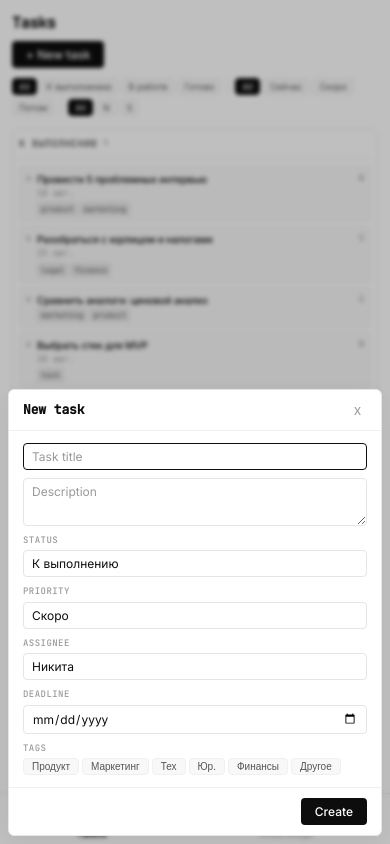
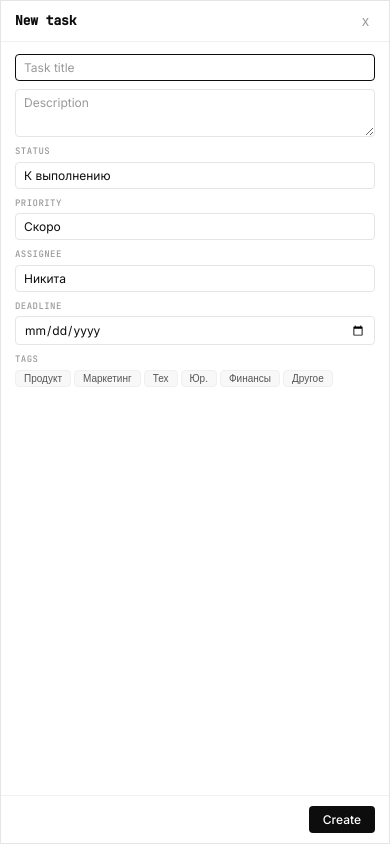
Before and after one commit to ropotovn/consulting-hub, a React (Vite) app: page / in a window 390 px wide. Both pictures are taken after a click on the button "+ New task". Built offline with nearby package versions, Linux system fonts and the light colour scheme.

Commit message:
v0.4: comments, mobile fixes, 3 new themes

```diff
--- a/src/App.css
+++ b/src/App.css
@@ -474,22 +474,74 @@ select.input { cursor: pointer; appearance: none; }
   display: none;
   position: fixed; bottom: 0; left: 0; right: 0;
   background: var(--bg); border-top: 1px solid var(--border);
-  padding: 6px 0 env(safe-area-inset-bottom, 0);
+  padding: 4px 0 env(safe-area-inset-bottom, 0);
   z-index: 50;
 }
 
 .mobile-nav-inner {
-  display: flex; justify-content: space-around;
+  display: flex; justify-content: space-around; align-items: center;
 }
 
 .mobile-nav-btn {
-  display: flex; flex-direction: column; align-items: center; gap: 2px;
-  padding: 4px 12px; border: none; background: none;
-  color: var(--text-muted); font-size: 10px; font-family: var(--font-mono);
+  display: flex; flex-direction: column; align-items: center; gap: 1px;
+  padding: 3px 10px; border: none; background: none;
+  color: var(--text-muted); font-size: 9px; font-family: var(--font-mono);
   cursor: pointer;
 }
 .mobile-nav-btn.active { color: var(--text); font-weight: 600; }
-.mobile-nav-btn-icon { font-size: 16px; }
+.mobile-nav-btn-icon { font-size: 14px; }
+
+/* Mobile theme strip */
+.mobile-theme-strip {
+  display: none;
+  overflow-x: auto;
+  padding: 8px 12px;
+  gap: 6px;
+  background: var(--bg-secondary);
+  border-bottom: 1px solid var(--border);
+}
+
+.mobile-theme-strip .theme-dot {
+  min-width: 24px; width: 24px; height: 24px;
+}
+
+/* Comments */
+.comments-section {
+  margin-top: 16px; padding-top: 12px;
+  border-top: 1px solid var(--border);
+}
+
+.comments-title {
+  font-size: 10px; color: var(--text-muted); text-transform: uppercase;
+  letter-spacing: 0.06em; margin-bottom: 8px; font-family: var(--font-mono);
+}
+
+.comment-item {
+  padding: 6px 8px; margin-bottom: 4px;
+  background: var(--bg-secondary); border-radius: var(--radius-sm);
+  border: 1px solid var(--border-light);
+}
+
+.comment-author {
+  font-size: 9px; color: var(--text-muted); margin-bottom: 2px;
+  font-family: var(--font-mono);
+}
+
+.comment-text {
+  font-size: 12px; color: var(--text); line-height: 1.4;
+}
+
+.comment-input-row {
+  display: flex; gap: 6px; margin-top: 8px;
+}
+
+.comment-input-row .input {
+  flex: 1; font-size: 11px;
+}
+
+.comment-input-row .btn-primary {
+  font-size: 10px; padding: 4px 10px;
+}
 
 @media (max-width: 768px) {
   .sidebar {
@@ -500,8 +552,12 @@ select.input { cursor: pointer; appearance: none; }
     display: block;
   }
 
+  .mobile-theme-strip {
+    display: flex;
+  }
+
   .main-content {
-    padding: 12px 12px 60px;
+    padding: 8px 10px 56px;
   }
 
   .board-columns {
@@ -520,26 +576,31 @@ select.input { cursor: pointer; appearance: none; }
   .board-header, .kb-header {
     flex-direction: column;
     align-items: flex-start;
-    gap: 6px;
+    gap: 4px;
   }
 
   .filters {
-    gap: 3px;
+    gap: 2px;
+    overflow-x: auto;
+    flex-wrap: nowrap;
+    padding-bottom: 4px;
   }
 
   .filter-chip {
     padding: 2px 6px;
     font-size: 9px;
+    flex-shrink: 0;
   }
 
   .filter-sep {
     display: none;
   }
 
+  /* KB: fixed file list at top, note below */
   .kb-layout {
     flex-direction: column;
     height: auto;
-    gap: 12px;
+    gap: 10px;
   }
 
   .kb-files {
@@ -547,22 +608,30 @@ select.input { cursor: pointer; appearance: none; }
     min-width: 0;
     border-right: none;
     border-bottom: 1px solid var(--border);
-    padding: 0 0 8px;
+    padding: 0 0 6px;
     display: flex;
-    flex-wrap: wrap;
     gap: 4px;
     overflow-x: auto;
+    flex-wrap: nowrap;
+    position: sticky;
+    top: 0;
+    background: var(--bg);
+    z-index: 5;
+    padding-top: 4px;
   }
 
   .kb-files-title {
-    width: 100%;
-    margin-bottom: 2px;
+    flex-shrink: 0;
+    margin-bottom: 0;
+    margin-right: 4px;
+    align-self: center;
   }
 
   .kb-file-item {
     font-size: 10px;
     white-space: nowrap;
-    padding: 2px 6px;
+    padding: 3px 8px;
+    flex-shrink: 0;
   }
 
   .kb-note-panel {
@@ -573,16 +642,25 @@ select.input { cursor: pointer; appearance: none; }
     grid-template-columns: 1fr;
   }
 
+  /* Full-height modal on mobile */
+  .modal-overlay {
+    padding: 0;
+    align-items: stretch;
+  }
+
   .task-form, .note-editor {
     max-width: 100%;
     margin: 0;
-    max-height: calc(100vh - 20px);
-    border-radius: var(--radius);
+    max-height: 100vh;
+    border-radius: 0;
+    display: flex;
+    flex-direction: column;
   }
 
-  .modal-overlay {
-    padding: 8px;
-    align-items: flex-end;
+  .task-form .form-body,
+  .note-editor .editor-content {
+    flex: 1;
+    overflow-y: auto;
   }
 
   .editor-header {
@@ -590,7 +668,7 @@ select.input { cursor: pointer; appearance: none; }
   }
 
   .theme-grid {
-    grid-template-columns: repeat(5, 1fr);
+    grid-template-columns: repeat(7, 1fr);
   }
 }
 
--- a/src/App.tsx
+++ b/src/App.tsx
@@ -1,6 +1,6 @@
 import React from 'react';
 import { StoreProvider, useStore } from './hooks/useStore';
-import { ThemeProvider } from './hooks/useTheme';
+import { ThemeProvider, useTheme } from './hooks/useTheme';
 import { useTelegram } from './hooks/useTelegram';
 import Sidebar from './components/Sidebar';
 import TaskBoard from './components/TaskBoard';
@@ -12,6 +12,7 @@ import './App.css';
 const AppInner: React.FC = () => {
   const { view, showTaskForm, editingNoteId, setView } = useStore();
   const { isReady } = useTelegram();
+  const { theme, setTheme, themes } = useTheme();
 
   if (!isReady) {
     return (
@@ -25,6 +26,18 @@ const AppInner: React.FC = () => {
     <div className="app">
       <Sidebar />
       <main className="main-content">
+        {/* Mobile theme strip */}
+        <div className="mobile-theme-strip">
+          {themes.map(t => (
+            <div
+              key={t.id}
+              className={`theme-dot ${theme.id === t.id ? 'active' : ''}`}
+              style={{ background: t.bg, borderColor: t.border }}
+              onClick={() => setTheme(t.id)}
+              title={t.name}
+            />
+          ))}
+        </div>
         {view === 'tasks' ? <TaskBoard /> : <KnowledgeBase />}
       </main>
       {showTaskForm && <TaskForm />}
--- a/src/components/TaskForm.tsx
+++ b/src/components/TaskForm.tsx
@@ -1,7 +1,7 @@
 import React, { useState, useEffect } from 'react';
 import { useStore } from '../hooks/useStore';
 import { TAG_LABELS, PRIORITY_LABELS, STATUS_LABELS, ASSIGNEE_LABELS } from '../types';
-import type { TaskStatus, Priority, TaskTag, Assignee } from '../types';
+import type { TaskStatus, Priority, TaskTag, Assignee, TaskComment } from '../types';
 
 function newId(): string {
   return 't' + Date.now().toString(36) + Math.random().toString(36).slice(2, 6);
@@ -17,6 +17,8 @@ const TaskForm: React.FC = () => {
   const [tags, setTags] = useState<TaskTag[]>([]);
   const [assignee, setAssignee] = useState<Assignee>('nikita');
   const [deadline, setDeadline] = useState('');
+  const [commentText, setCommentText] = useState('');
+  const [taskComments, setTaskComments] = useState<TaskComment[]>([]);
 
   useEffect(() => {
     if (editingTask) {
@@ -27,14 +29,29 @@ const TaskForm: React.FC = () => {
       setTags(editingTask.tags);
       setAssignee(editingTask.assignee);
       setDeadline(editingTask.deadline?.split('T')[0] || '');
+      setTaskComments(editingTask.comments || []);
     } else {
       setTitle(''); setDescription(''); setStatus('todo'); setPriority('soon');
       setTags([]); setAssignee('nikita'); setDeadline('');
+      setTaskComments([]);
     }
   }, [editingTask]);
 
   const toggleTag = (tag: TaskTag) => {
     setTags(prev => prev.includes(tag) ? prev.filter(t => t !== tag) : [...prev, tag]);
+  };
+
+  const addComment = () => {
+    if (!commentText.trim()) return;
+    const comment: TaskComment = {
+      id: 'c' + Date.now().toString(36),
+      author: assignee,
+      authorName: ASSIGNEE_LABELS[assignee],
+      text: commentText.trim(),
+      createdAt: new Date().toISOString(),
+    };
+    setTaskComments(prev => [...prev, comment]);
+    setCommentText('');
   };
 
   const handleSubmit = (e: React.FormEvent) => {
@@ -45,7 +62,7 @@ const TaskForm: React.FC = () => {
       updateTask(editingTask.id, {
         title: title.trim(), description: description.trim(),
         status, priority, tags, assignee,
-        deadline: deadline || null,
+        deadline: deadline || null, comments: taskComments,
       });
     } else {
       addTask({
@@ -53,6 +70,7 @@ const TaskForm: React.FC = () => {
         status, priority, tags, assignee,
         deadline: deadline || null,
         createdAt: new Date().toISOString(), createdBy: 'user',
+        comments: [],
       });
     }
     handleClose();
@@ -110,6 +128,35 @@ const TaskForm: React.FC = () => {
               ))}
             </div>
           </div>
+
+          {editingTask && (
+            <div className="comments-section">
+              <div className="comments-title">Comments</div>
+              {taskComments.map(c => (
+                <div key={c.id} className="comment-item">
+                  <div className="comment-author">
+                    {c.authorName} · {new Date(c.createdAt).toLocaleDateString('ru-RU', { day: 'numeric', month: 'short', hour: '2-digit', minute: '2-digit' })}
+                  </div>
+                  <div className="comment-text">{c.text}</div>
+                </div>
+              ))}
+              {taskComments.length === 0 && (
+                <div style={{ fontSize: 11, color: 'var(--text-muted)', padding: '4px 0', fontFamily: 'var(--font-mono)' }}>
+                  No comments yet
+                </div>
+              )}
+              <div className="comment-input-row">
+                <input
+                  className="input"
+                  placeholder="Add comment..."
+                  value={commentText}
+                  onChange={e => setCommentText(e.target.value)}
+                  onKeyDown={e => { if (e.key === 'Enter') { e.preventDefault(); addComment(); } }}
+                />
+                <button type="button" className="btn-primary" onClick={addComment}>Send</button>
+              </div>
+            </div>
+          )}
         </div>
 
         <div className="form-footer">
--- a/src/data/sampleData.ts
+++ b/src/data/sampleData.ts
@@ -12,6 +12,7 @@ export const sampleTasks: Task[] = [
     deadline: '2026-08-10',
     createdAt: '2026-08-05T10:00:00Z',
     createdBy: 'agent',
+    comments: [],
   },
   {
     id: 't2',
@@ -24,6 +25,7 @@ export const sampleTasks: Task[] = [
     deadline: '2026-08-15',
     createdAt: '2026-08-06T12:00:00Z',
     createdBy: 'user',
+    comments: [],
   },
   {
     id: 't3',
@@ -36,6 +38,7 @@ export const sampleTasks: Task[] = [
     deadline: '2026-08-18',
     createdAt: '2026-08-07T09:00:00Z',
     createdBy: 'agent',
+    comments: [],
   },
   {
     id: 't4',
@@ -48,6 +51,7 @@ export const sampleTasks: Task[] = [
     deadline: '2026-08-25',
     createdAt: '2026-08-07T10:00:00Z',
     createdBy: 'user',
+    comments: [],
   },
   {
     id: 't5',
@@ -60,6 +64,7 @@ export const sampleTasks: Task[] = [
     deadline: '2026-08-12',
     createdAt: '2026-08-06T08:00:00Z',
     createdBy: 'agent',
+    comments: [],
   },
   {
     id: 't6',
@@ -72,6 +77,7 @@ export const sampleTasks: Task[] = [
     deadline: null,
     createdAt: '2026-08-07T11:00:00Z',
     createdBy: 'agent',
+    comments: [],
   },
   {
     id: 't7',
@@ -84,6 +90,7 @@ export const sampleTasks: Task[] = [
     deadline: '2026-08-20',
     createdAt: '2026-08-07T12:00:00Z',
     createdBy: 'user',
+    comments: [],
   },
 ];
 
--- a/src/themes.ts
+++ b/src/themes.ts
@@ -220,6 +220,66 @@ export const themes: ThemeColors[] = [
     radius: '12px',
     radiusSm: '6px',
   },
+  {
+    id: 'pink',
+    name: 'Pink',
+    bg: '#fff5f7',
+    bgSecondary: '#ffe4e9',
+    bgHover: '#ffd0d9',
+    bgActive: '#ffb8c6',
+    border: '#f0b8c5',
+    borderLight: '#ffdde5',
+    text: '#2d1118',
+    textSecondary: '#7a3d4e',
+    textMuted: '#b87686',
+    accent: '#2d1118',
+    accentDim: '#ffdde5',
+    danger: '#e11d48',
+    success: '#059669',
+    warning: '#d97706',
+    radius: '12px',
+    radiusSm: '6px',
+  },
+  {
+    id: 'green',
+    name: 'Green',
+    bg: '#f5fff9',
+    bgSecondary: '#e2fced',
+    bgHover: '#c6f6d9',
+    bgActive: '#9be8bf',
+    border: '#86d9a8',
+    borderLight: '#c6f6d9',
+    text: '#0a2918',
+    textSecondary: '#2d6b45',
+    textMuted: '#5a9e72',
+    accent: '#0a2918',
+    accentDim: '#c6f6d9',
+    danger: '#dc2626',
+    success: '#16a34a',
+    warning: '#ca8a04',
+    radius: '8px',
+    radiusSm: '4px',
+  },
+  {
+    id: 'darkgreen',
+    name: 'Dark Green',
+    bg: '#0a1a10',
+    bgSecondary: '#0f2418',
+    bgHover: '#162e20',
+    bgActive: '#1d3a28',
+    border: '#1d3a28',
+    borderLight: '#162e20',
+    text: '#d4ede0',
+    textSecondary: '#8ab89e',
+    textMuted: '#5a8a6e',
+    accent: '#d4ede0',
+    accentDim: '#162e20',
+    danger: '#f87171',
+    success: '#4ade80',
+    warning: '#fbbf24',
+    radius: '6px',
+    radiusSm: '4px',
+  },
 ];
 
 export function getTheme(id: string): ThemeColors {
```
Also changed, not shown: src/types/index.ts (+9 -0 lines).
